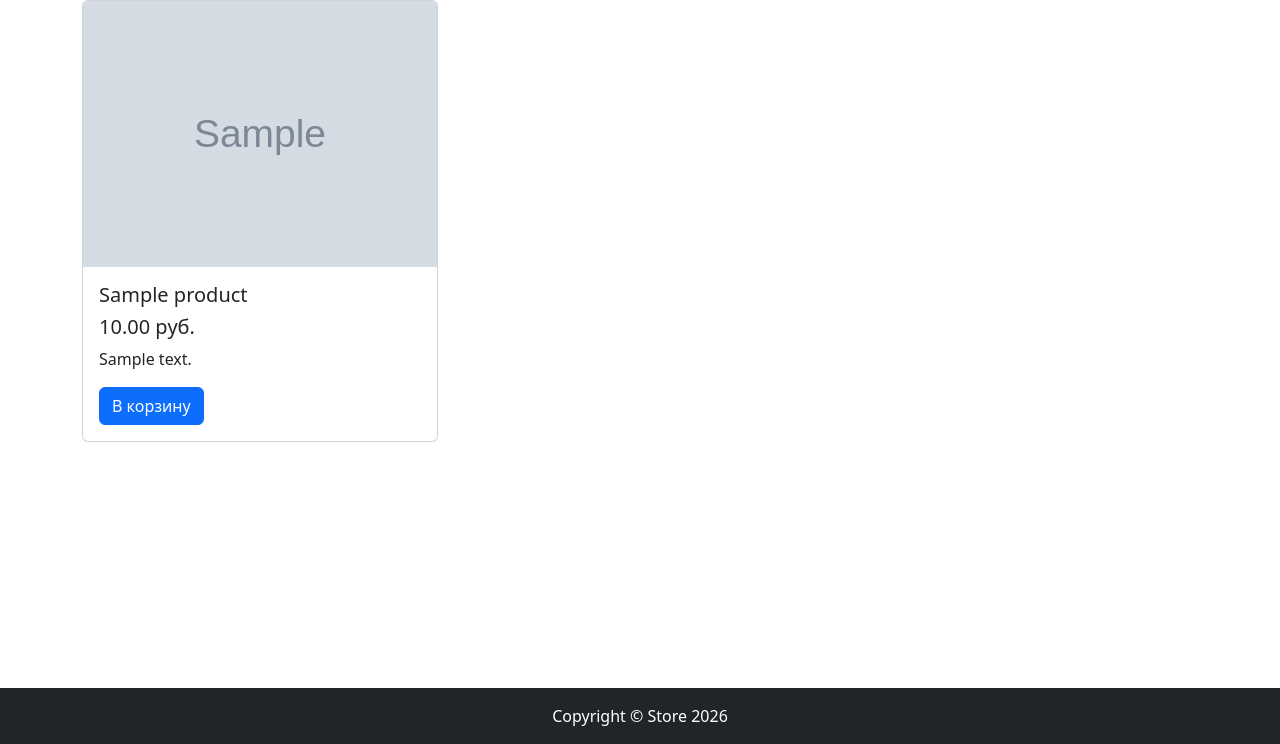
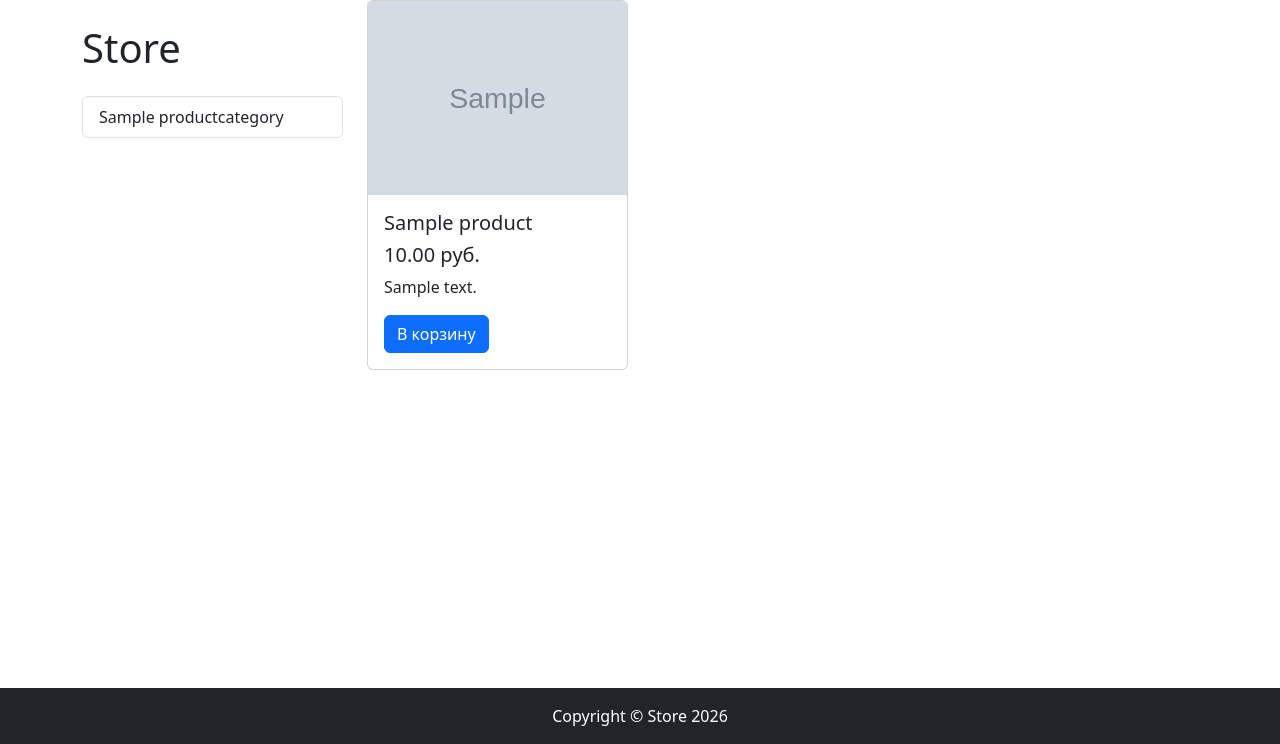
Before and after one commit to white78wolf/store, a Django app: page /products/ in a window 1280 px wide. Shown: the part 56-800 px from the top of the page. Run offline with Django 4.2, Linux system fonts and the light colour scheme; tables that the repository leaves empty hold one stand-in row (values such as "Sample post"); grey boxes marked "Sample" are stand-in pictures; some libraries are stand-ins or nearby versions.

Commit message:
add list of categories to products.html and change whole layout of the page

```diff
--- a/products/templates/products/products.html
+++ b/products/templates/products/products.html
@@ -6,8 +6,20 @@
 {% endblock %}
 
 {% block content %}
-<section>
-    <div class="container container-fluid">
+<div class="container">
+
+    <div class="row">
+
+        <div class="col-lg-3">
+            <h1 class="my-4">Store</h1>
+            <div class="list-group">
+                {% for category in categories %}
+                <a href="#" class="list-group-item">{{ category.name }}</a>
+                {% endfor %}
+            </div>
+        </div>
+
+        <div class="col-lg-9">
             <div class="row">
                 {% for product in products %}
                 <div class="col-lg-4 col-md-6 mb-4">
@@ -24,6 +36,7 @@
                 {% endfor %}
             </div>
         </div>
-</section>
+    </div>
+</div>
 
 {% endblock %}
```
Lines whose indentation alone changed are shown as unchanged.
